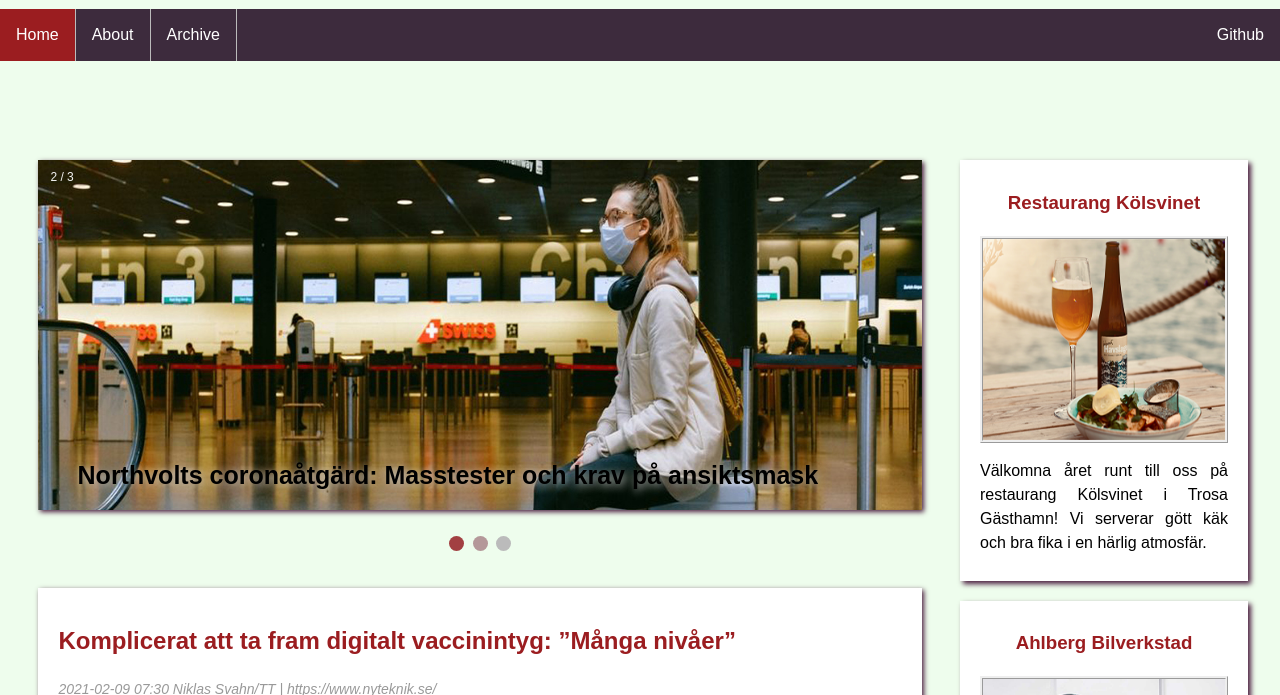
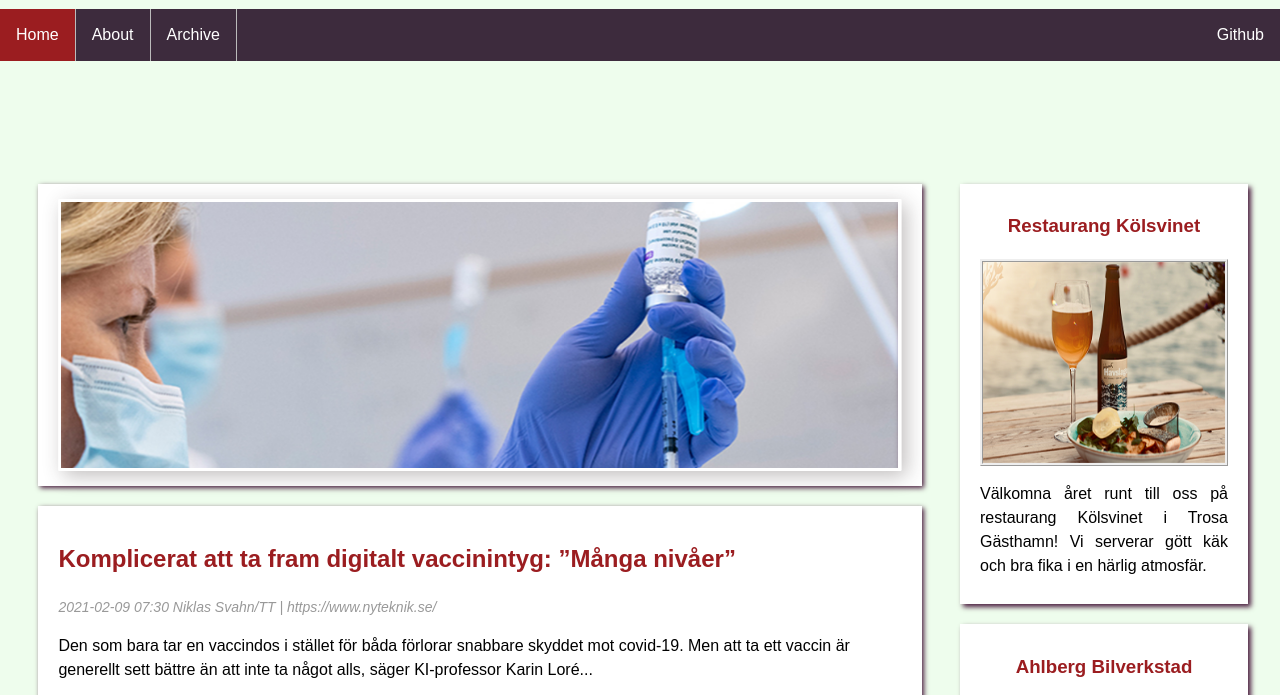
Before and after one commit to 90rimane/iths-simpleweb, a plain HTML site: page index.html in a window 1280 px wide. Shown: the part 88-783 px from the top of the page. Drawn offline with Linux system fonts and the light colour scheme.

Commit message:
new updates added

```diff
--- a/index.html
+++ b/index.html
@@ -22,35 +22,17 @@
         </nav>
     </header>
     <main>
-        <div class="slideshow-container">
-
-            <div class="mySlides fade">
-              <div class="numbertext">1 / 3</div>
-              <img src="img/article1.jpg">
-              <div class="text">Komplicerat att ta fram digitalt vaccinintyg: ”Många nivåer”</div>
+        <section>
+        <div class="container">
+            <div class="wrapper">
+                <img src="img/article1.jpg" alt="sunject1">
+                <img src="img/article2.jpg" alt="sunject2">
+                <img src="img/article3.jpg" alt="sunject3">
+                <img src="img/article2.jpg" alt="sunject4">
             </div>
-
-            <div class="mySlides fade">
-              <div class="numbertext">2 / 3</div>
-              <img src="img/article2.jpg">
-              <div class="text">Northvolts coronaåtgärd: Masstester och krav på ansiktsmask</div>
-            </div>
-
-            <div class="mySlides fade">
-              <div class="numbertext">3 / 3</div>
-              <img src="img/article3.jpg">
-              <div class="text">West Pride 2022 intar Göteborgs gator</div>
-            </div>
-
         </div>
-            <br>
-
-            <div style="text-align:center">
-              <span class="dot"></span>
-              <span class="dot"></span>
-              <span class="dot"></span>
-            </div>
-        <section>
+    </section>
+    <section>
             <article>
                 <div>
                     <h2><a href="archive.html" title="First article" target="_blank">
@@ -99,14 +81,14 @@
 
     <aside>
         <article>
-            <h3>Restaurang Kölsvinet</h3>
+            <a href="#"><h3>Restaurang Kölsvinet</h3></a>
             <img src="img/side1.png" alt="Restaurang">
             <p>Välkomna året runt till oss på restaurang Kölsvinet
                 i Trosa Gästhamn! Vi serverar gött käk och bra fika
                 i en härlig atmosfär.</p>
         </article>
         <article>
-            <h3>Ahlberg Bilverkstad</h3>
+            <a href="#"><h3>Ahlberg Bilverkstad</h3></a>
             <img src="img/side2.jpg" alt="Bilverkstad">
             <p>Samtliga våra bilverkstäder är försedda med
                 den allra modernaste utrustningen och våra servicetekniker
@@ -115,7 +97,7 @@
                 samtliga ställen.</p>
         </article>
         <article>
-            <h3>ÖVNINGSKÖR</h3>
+            <a href="#"><h3>ÖVNINGSKÖR</h3></a>
             <img src="img/side3.jpg" alt="ÖVNINGSKÖR">
             <p>Bilen som du övningskör med är en viktig del i din körkortsutbildning
                 och vi har därför valt Volvo XC40. Det är säkra, bekväma och
@@ -139,6 +121,5 @@
             <a href="https://www.facebook.com" target="_blank"><img src="img/facebook.png" alt="facebook"></a>
         </div>
     </footer>
-    <script>showSlides();</script>
 </body>
 </html>
--- a/script.js
+++ b/script.js
@@ -25,24 +25,3 @@ contents.forEach(content => {
   post.querySelector(".more").classList.taggle("hide");
   btn.textContent == "Read More" ? btn.textContent = "Read Less" : btn.textContent = "Read More";
  }
-
- //Slide show in home
-
- let slideIndex = 0;
-
-function showSlides() {
-  let i;
-  let slides = document.getElementsByClassName("mySlides");
-  let dots = document.getElementsByClassName("dot");
-  for (i = 0; i < slides.length; i++) {
-    slides[i].style.display = "none";
-  }
-  slideIndex++;
-  if (slideIndex > slides.length) {slideIndex = 1}
-  for (i = 0; i < dots.length; i++) {
-    dots[i].className = dots[i].className.replace(" active", "");
-  }
-  slides[slideIndex-1].style.display = "block";
-  dots[slideIndex-1].className += " active";
-  setTimeout(showSlides, 5000); // Change image every 5 seconds
-}
--- a/style.css
+++ b/style.css
@@ -62,79 +62,74 @@ padding-left: 10px;
 main{
   grid-column: 1/2;
   grid-row: 2/4;
-    grid-row: 2/4;
-  grid-row: 2/4;
   margin: 0 4% ;
+  display: flex;
+  flex-direction: column;
 
 }
 main img{
-    display: block;
-    height: 350px;
+    max-height: 350px;
     width: 100%;
     box-shadow: 2px 2px 5px #4b1d3f;
-
-}
-/* Slideshow container */
-.slideshow-container {
-  max-width: 1100px;
-  position: relative;
-  margin: auto;
 }
 
-/* Caption text */
-.text {
-  color: black;
-  font-size: 25px;
-  margin: auto;
-  padding: 8px 12px;
-  position: absolute;
-  bottom: 8px;
-  width: 90%;
-  text-align: center;
-  font-weight: bold;
-  text-shadow:2px 2px 10px #c5c5c5;
+.container{
+  position:relative;
+  transform: translate(-50%,-40%);
+  top: 40%;
+  left: 50%;
+  overflow: hidden;
+  border: 3px solid #ffffff;
+  border-radius: 1px;
+  box-shadow: 5px 5px 20px rgba(49, 40, 39, 0.3);
 }
-
-/* Number text (1/3 etc) */
-.numbertext {
-  color: #f2f2f2;
-  font-size: 12px;
-  padding: 8px 12px;
-  position: absolute;
-  top: 0;
+.wrapper{
+  width: 100%;
+  display: flex;
+  animation: slide 20s infinite;
 }
-
-/* The dots/bullets/indicators */
-.dot {
-  height: 15px;
-  width: 15px;
-  margin: 0 2px;
-  background-color: #bbb;
-  border-radius: 50%;
-  display: inline-block;
-  transition: background-color 0.6s ease;
+@keyframes slide{
+  0%{
+      transform: translateX(0);
+  }
+  25%{
+      transform: translateX(0);
+  }
+  30%{
+      transform: translateX(-100%);
+  }
+  50%{
+      transform: translateX(-100%);
+  }
+  55%{
+      transform: translateX(-200%);
+  }
+  75%{
+      transform: translateX(-200%);
+  }
+  80%{
+      transform: translateX(-300%);
+  }
+  100%{
+      transform: translateX(-300%);
+  }
 }
 
 .active {
   background-color: #9b1d20;
 }
-/* Fading animation */
-.fade {
-  animation-name: fade;
-  animation-duration: 1.5s;
-}
 
 section{
     background-color: white;
-    margin-top: 30px;
+    margin-top: 20px;
     padding: 15px 20px;
     box-shadow: 2px 2px 5px #4b1d3f;
 }
-section a{
+section a, aside a{
     text-decoration: none;
     color: #9b1d20;
 }
-section a:hover{
+aside a:hover, section a:hover{
     color: #635d5c;
 }
 .post-info{
@@ -154,11 +149,17 @@ section a:hover{
   border: none;
   cursor: pointer;
 }
+#myName{
+  font-size: 28px;
+  color: #9b1d20;
+  text-align: center;
+}
 
 /********Side bar********/
 aside{
   grid-column: 2/3;
   grid-row: 2/4;
+  margin-top: 20px;
 }
 aside article{
   background-color: white;
```
Also changed, not shown: about.html (+2 -2 lines).
